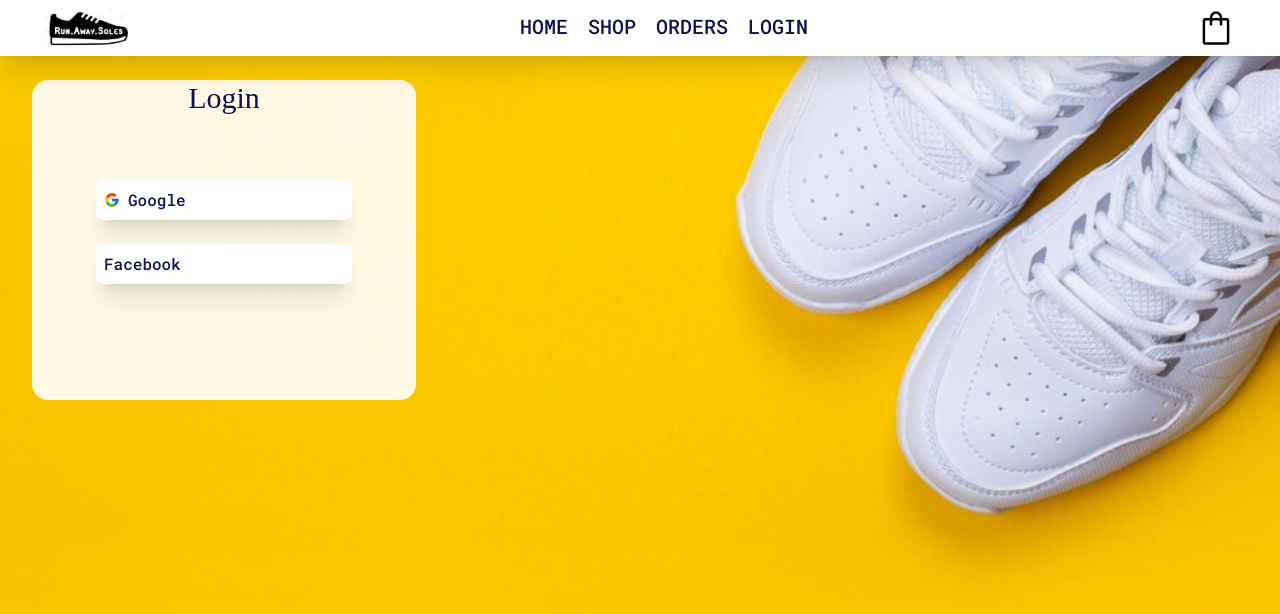
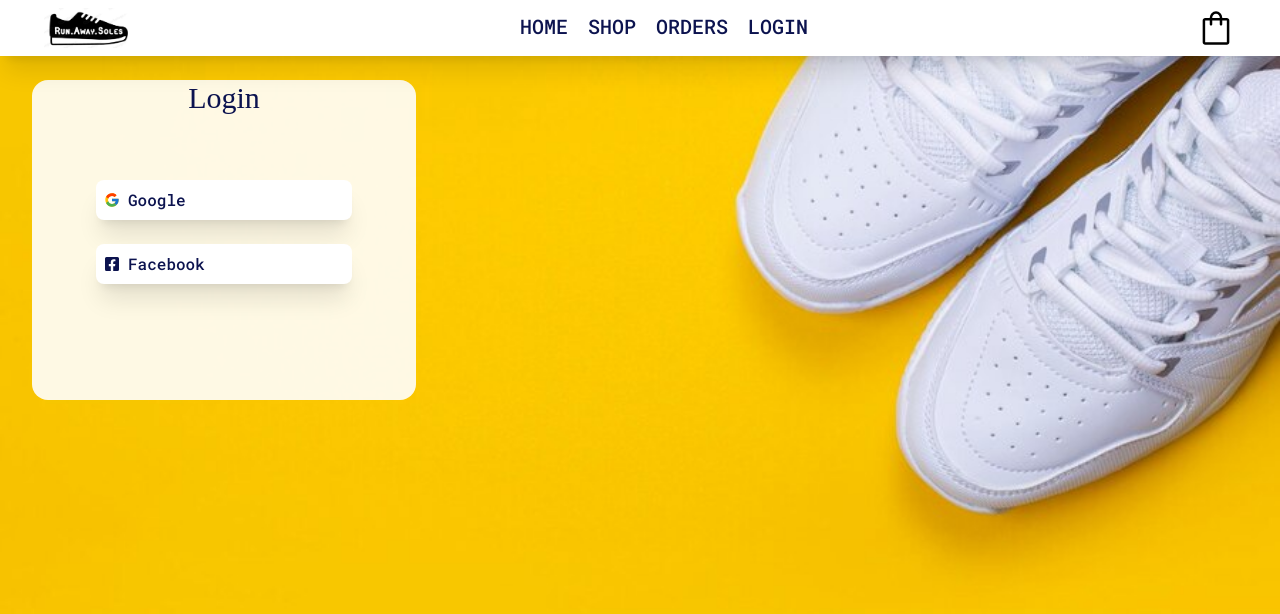
Before and after one commit to SammitBadodekar/RunAwaySoles, a React (Vite) app: page /login in a window 1280 px wide. Shown: the top 614 px of the page. Built offline with nearby package versions, Linux system fonts and the light colour scheme; no server answers; a web font is replaced by a local one.

Commit message:
fixed issue in build process

```diff
--- a/src/pages/login.jsx
+++ b/src/pages/login.jsx
@@ -3,6 +3,7 @@ import { GoogleAuthProvider, signInWithPopup } from "firebase/auth";
 import { auth } from "../firebase/firebase";
 import { useAuthState } from "react-firebase-hooks/auth";
 import { FcGoogle } from "react-icons/fc";
+import { FaFacebookSquare } from "react-icons/fa";
 
 const login = () => {
   const loginSuccess = useStore((state) => state.login);
@@ -64,6 +65,7 @@ const login = () => {
           Google
         </button>
         <button className="m-2 flex w-52 items-center gap-2 rounded-lg bg-light-0 p-2 text-left shadow-xl sm:w-64">
+          <FaFacebookSquare />
           Facebook
         </button>
       </div>
```
